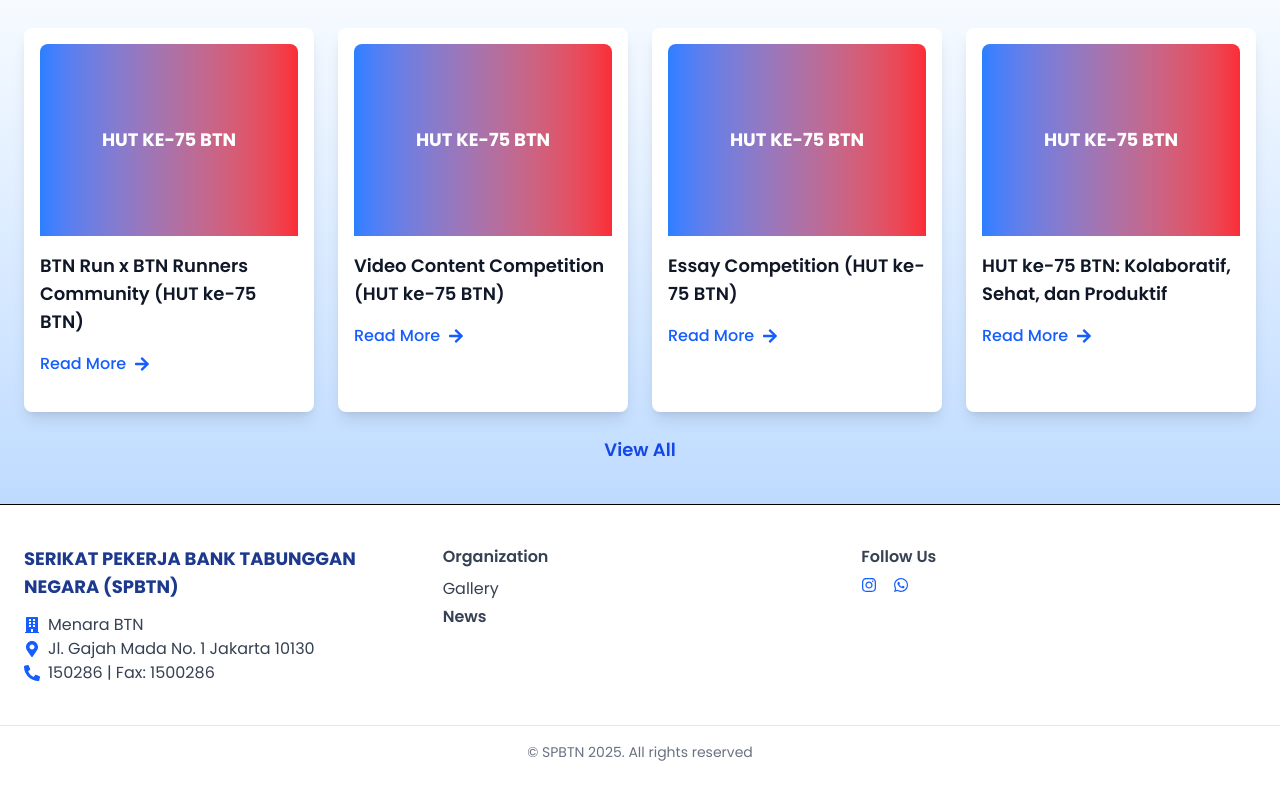
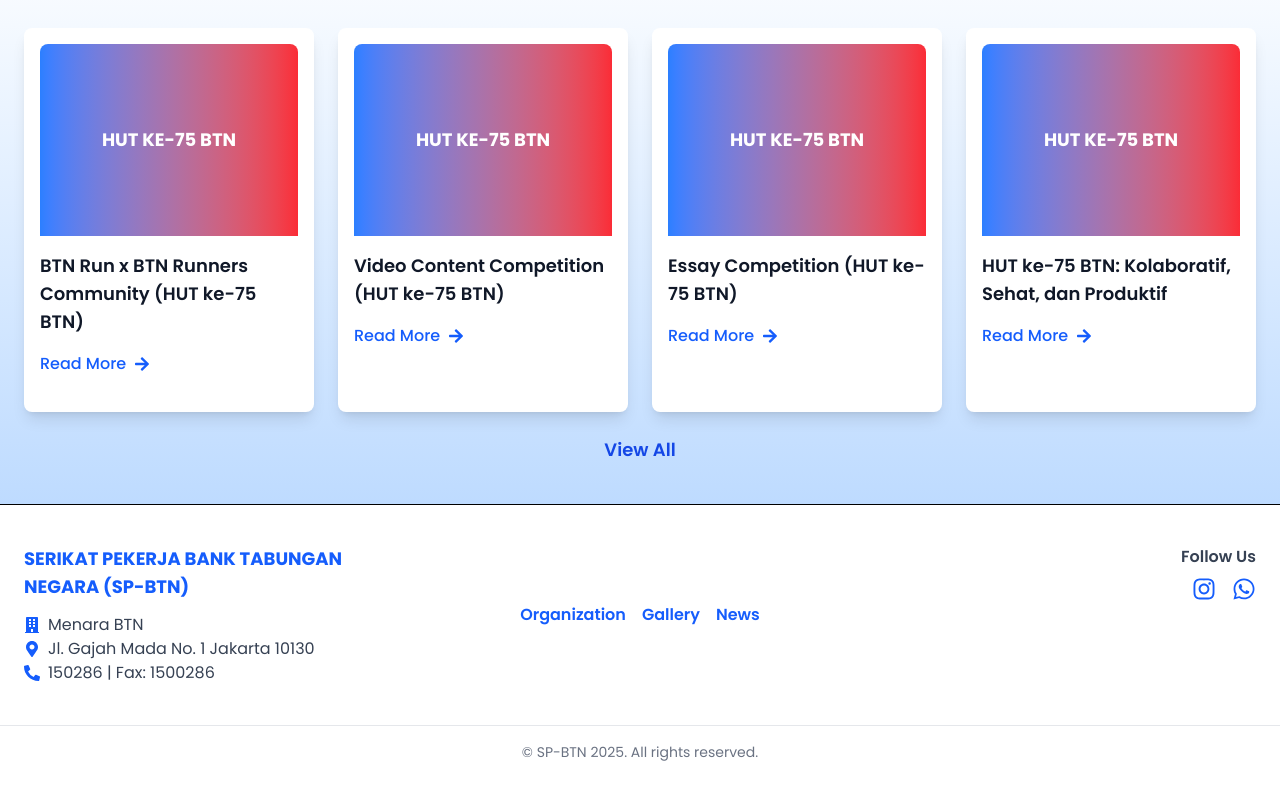
Before and after one commit to kangzBredz04/serikat-pekerja-btn, a React (Vite) app in the folder frontend/: page / in a window 1280 px wide. Shown: the part 1752-2552 px from the top of the page. Built offline with nearby package versions, Linux system fonts and the light colour scheme.

Commit message:
update footer component view

```diff
--- a/frontend/src/components/Footer.jsx
+++ b/frontend/src/components/Footer.jsx
@@ -8,53 +8,72 @@
 
 function Footer() {
   return (
-    <footer className="bg-white py-10 border-t">
+    <footer className="bg-white py-6 md:py-10 border-t">
       <div className="max-w-7xl mx-auto px-6 grid grid-cols-1 md:grid-cols-3 gap-6 text-gray-700">
-        {/* Section 1 */}
-        <div>
-          <h2 className="font-bold text-lg text-blue-900">
-            SERIKAT PEKERJA BANK TABUNGGAN NEGARA (SPBTN)
+        {/* Section 1: Informasi Perusahaan */}
+        <div className="text-center md:text-left">
+          <h2 className="font-bold text-lg text-blue-600">
+            SERIKAT PEKERJA BANK TABUNGAN NEGARA (SP-BTN)
           </h2>
-          <p className="flex items-center mt-3">
-            <span className="mr-2">
-              <FaBuilding className="text-blue-600 cursor-pointer" />
-            </span>
+          <p className="flex items-center justify-center md:justify-start mt-3">
+            <FaBuilding className="text-blue-600 mr-2" />
             Menara BTN
           </p>
-          <p className="flex items-center">
-            <span className="mr-2">
-              <FaMapMarkerAlt className="text-blue-600 cursor-pointer" />
-            </span>
+          <p className="flex items-center justify-center md:justify-start">
+            <FaMapMarkerAlt className="text-blue-600 mr-2" />
             Jl. Gajah Mada No. 1 Jakarta 10130
           </p>
-          <p className="flex items-center">
-            <span className="mr-2">
-              <FaPhoneAlt className="text-blue-600 cursor-pointer" />
-            </span>
+          <p className="flex items-center justify-center md:justify-start">
+            <FaPhoneAlt className="text-blue-600 mr-2" />
             150286 | Fax: 1500286
           </p>
         </div>
 
-        {/* Section 2 */}
-        <div>
-          <h3 className="font-semibold">Organization</h3>
-          <p className="mt-2">Gallery</p>
-          <p className="font-semibold mt-1">News</p>
+        {/* Section 2: Navigasi */}
+        <div className="flex flex-col sm:flex-row items-center justify-center gap-4 text-center">
+          <a
+            className="text-blue-600 font-semibold hover:text-blue-800 transition duration-300"
+            href="/organization"
+          >
+            Organization
+          </a>
+          <a
+            className="text-blue-600 font-semibold hover:text-blue-800 transition duration-300"
+            href="/gallery"
+          >
+            Gallery
+          </a>
+          <a
+            className="text-blue-600 font-semibold hover:text-blue-800 transition duration-300"
+            href="/news"
+          >
+            News
+          </a>
         </div>
 
-        {/* Section 3 */}
-        <div>
+        {/* Section 3: Media Sosial */}
+        <div className="text-center md:text-right">
           <h3 className="font-semibold">Follow Us</h3>
-          <div className="flex space-x-4 mt-2">
-            <FaInstagram className="text-blue-600 cursor-pointer" />
-            <FaWhatsapp className="text-blue-600 cursor-pointer" />
+          <div className="flex justify-center md:justify-end space-x-4 mt-2">
+            <a
+              href="#"
+              className="text-blue-600 hover:text-blue-800 transition duration-300"
+            >
+              <FaInstagram size={24} />
+            </a>
+            <a
+              href="#"
+              className="text-blue-600 hover:text-blue-800 transition duration-300"
+            >
+              <FaWhatsapp size={24} />
+            </a>
           </div>
         </div>
       </div>
 
       {/* Copyright */}
-      <div className="text-center text-gray-500 text-sm mt-10 border-t border-t-gray-200 pt-4">
-        &copy; SPBTN 2025. All rights reserved
+      <div className="text-center text-gray-500 text-sm mt-6 md:mt-10 border-t border-gray-200 pt-4">
+        &copy; SP-BTN 2025. All rights reserved.
       </div>
     </footer>
   );
```
